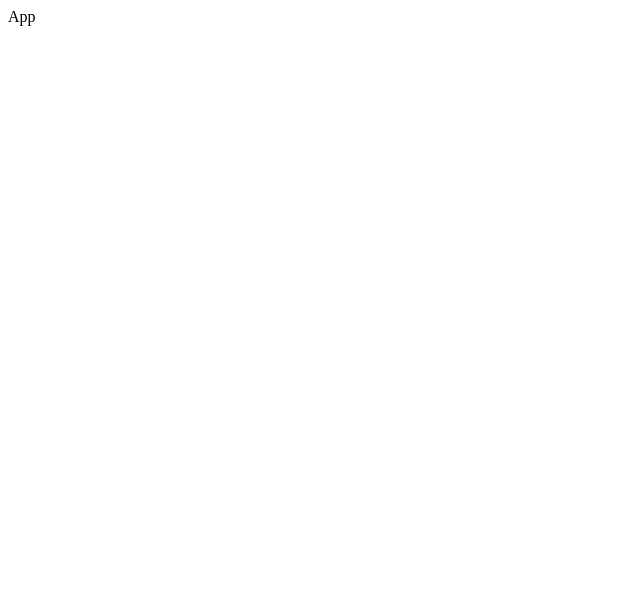
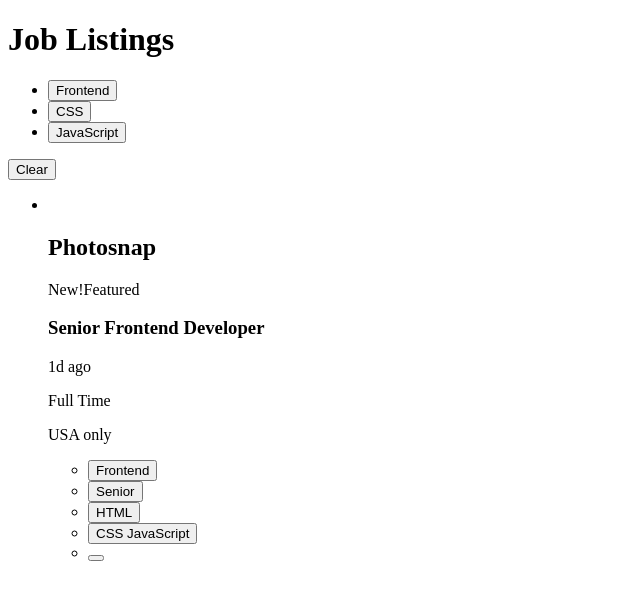
Before and after one commit to ralphvirtucio/job-listings-component, a React (Vite) app: page / in a window 1280 px wide. Shown: the top 600 px of the page, without its empty margins (0-640 px from the left). Built offline with nearby package versions, Linux system fonts and the light colour scheme.

Commit message:
Setup HTML

```diff
--- a/src/App.jsx
+++ b/src/App.jsx
@@ -1,5 +1,84 @@
 const App = () => {
-  return <div>App</div>;
+  return (
+    <>
+      <header>
+        <h1>Job Listings</h1>
+      </header>
+
+      <main>
+        <section>
+          <div>
+            <ul>
+              <li>
+                <button>Frontend</button>
+              </li>
+              <li>
+                <button>CSS</button>
+              </li>
+              <li>
+                <button>JavaScript</button>
+              </li>
+            </ul>
+
+            <div>
+              <button>Clear</button>
+            </div>
+          </div>
+        </section>
+
+        <ul>
+          <li>
+            <div>
+              <div>
+                <img
+                  src=''
+                  alt=''
+                />
+              </div>
+
+              <div>
+                <div>
+                  <h2>Photosnap</h2>
+                  <span>New!</span>
+                  <span>Featured</span>
+                </div>
+
+                <div>
+                  <h3>Senior Frontend Developer</h3>
+                </div>
+
+                <div>
+                  <p>1d ago</p>
+                  <p>Full Time</p>
+                  <p>USA only</p>
+                </div>
+              </div>
+            </div>
+
+            <div>
+              <ul>
+                <li>
+                  <button>Frontend</button>
+                </li>
+                <li>
+                  <button>Senior</button>
+                </li>
+                <li>
+                  <button>HTML</button>
+                </li>
+                <li>
+                  <button>CSS JavaScript</button>
+                </li>
+                <li>
+                  <button></button>
+                </li>
+              </ul>
+            </div>
+          </li>
+        </ul>
+      </main>
+    </>
+  );
 };
 
 export default App;
```
